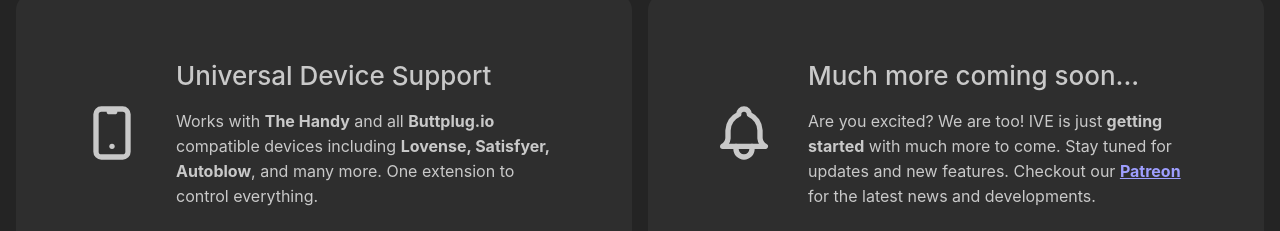
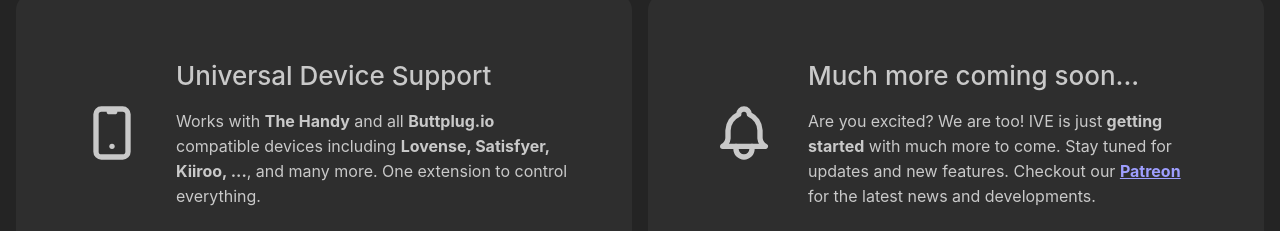
Before and after one commit to iveplay/ive-play, a Next.js app: page / in a window 1280 px wide. Shown: the part 2100-2331 px from the top of the page. Built offline with nearby package versions, Linux system fonts and the light colour scheme.

Commit message:
fix: remove autoblow

```diff
--- a/components/Features/Features.tsx
+++ b/components/Features/Features.tsx
@@ -79,7 +79,7 @@
                 </Text>{' '}
                 compatible devices including{' '}
                 <Text component="span" fw={700}>
-                  Lovense, Satisfyer, Autoblow
+                  Lovense, Satisfyer, Kiiroo, ...
                 </Text>
                 , and many more. One extension to control everything.
               </Text>
--- a/pages/_app.tsx
+++ b/pages/_app.tsx
@@ -35,7 +35,7 @@
         />
         <meta
           name="keywords"
-          content="ive, the handy, lovense, autoblow, eroscripts, faptap, ivdb, interactive video extension, chrome, firefox, toy, haptic"
+          content="ive, the handy, lovense, kiiroo, eroscripts, faptap, ivdb, interactive video extension, chrome, firefox, toy, haptic"
         />
 
         <meta property="og:site_name" content="IVE - Interactive Video Extension" />
```
